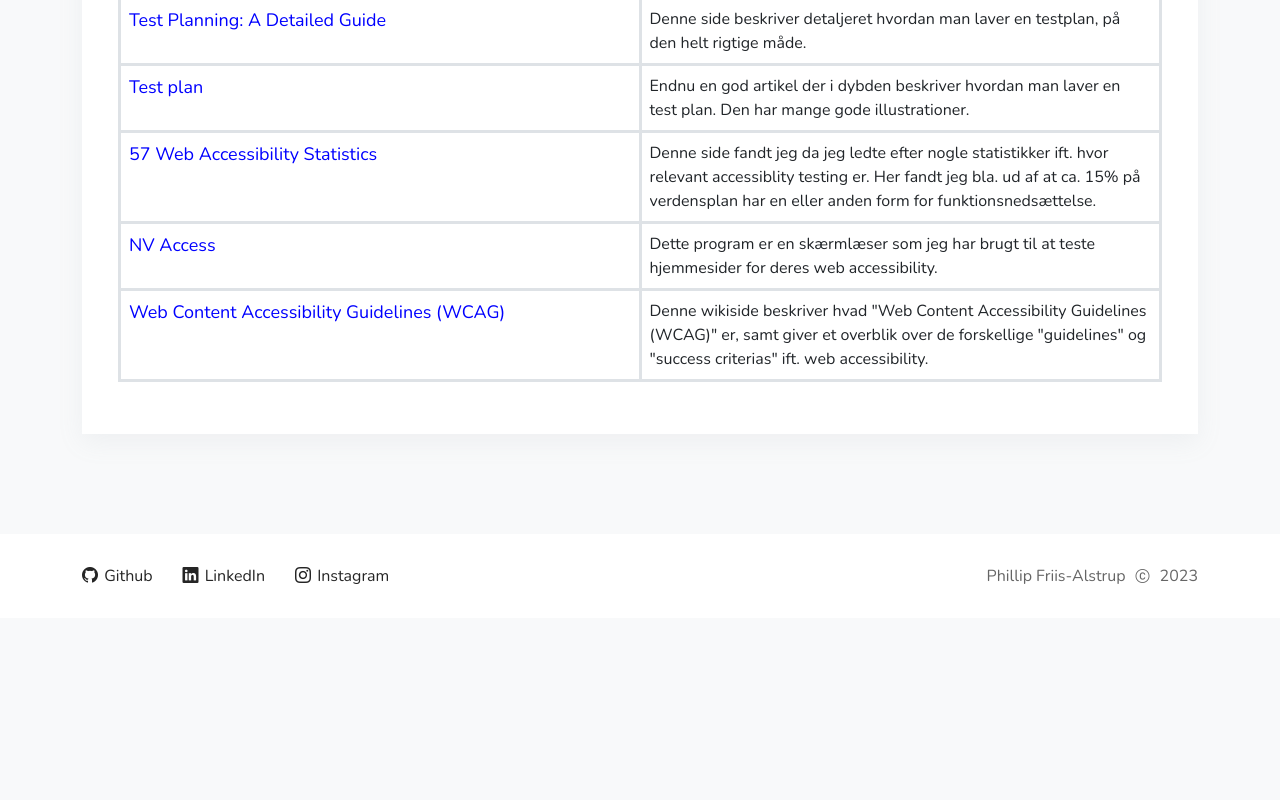
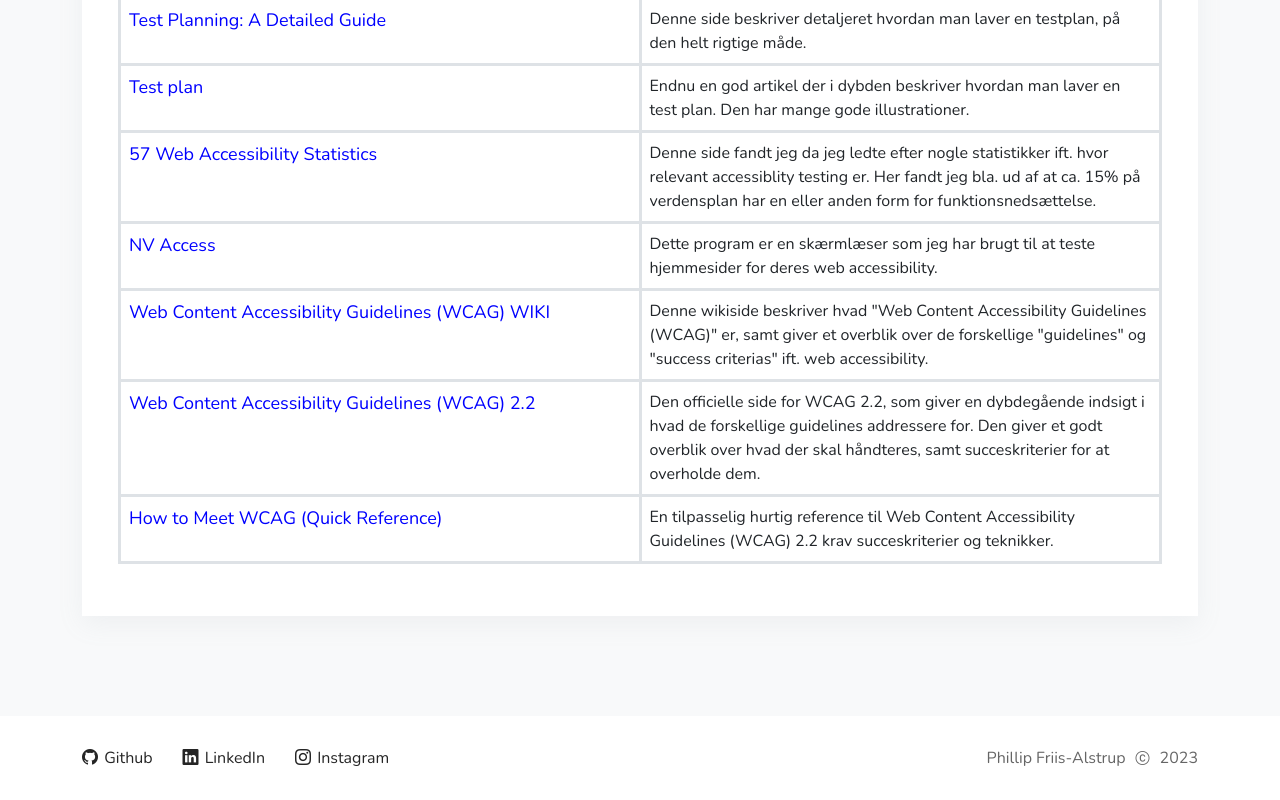
Before and after one commit to Friis-Alstrup/my-portfolio, a React (Vite) app: page /litteratur in a window 1280 px wide. Shown: the part 1950-2750 px from the top of the page. Before the commit the page ends 2568 px from the top, so only its background shows below. Built offline with nearby package versions, Linux system fonts and the light colour scheme.

Commit message:
Added new projects and literatures

```diff
--- a/src/pages/LiteraturePage.jsx
+++ b/src/pages/LiteraturePage.jsx
@@ -366,11 +366,37 @@ export default function LiteraturePage() {
                             href="https://en.wikipedia.org/wiki/Web_Content_Accessibility_Guidelines"
                             target="_blank"
                           >
-                            Web Content Accessibility Guidelines (WCAG)
+                            Web Content Accessibility Guidelines (WCAG) WIKI
                           </a>
                         </td>
                         <td>
                           Denne wikiside beskriver hvad "Web Content Accessibility Guidelines (WCAG)" er, samt giver et overblik over de forskellige "guidelines" og "success criterias" ift. web accessibility.
+                        </td>
+                      </tr>
+                      <tr>
+                        <td>
+                          <a
+                            href="https://www.w3.org/TR/WCAG22/"
+                            target="_blank"
+                          >
+                            Web Content Accessibility Guidelines (WCAG) 2.2
+                          </a>
+                        </td>
+                        <td>
+                          Den officielle side for WCAG 2.2, som giver en dybdegående indsigt i hvad de forskellige guidelines addressere for. Den giver et godt overblik over hvad der skal håndteres, samt succeskriterier for at overholde dem.
+                        </td>
+                      </tr>
+                      <tr>
+                        <td>
+                          <a
+                            href="https://www.w3.org/WAI/WCAG22/quickref/"
+                            target="_blank"
+                          >
+                            How to Meet WCAG (Quick Reference)
+                          </a>
+                        </td>
+                        <td>
+                          En tilpasselig hurtig reference til Web Content Accessibility Guidelines (WCAG) 2.2 krav succeskriterier og teknikker.
                         </td>
                       </tr>
                     </tbody>
--- a/src/pages/ProjectsPage.jsx
+++ b/src/pages/ProjectsPage.jsx
@@ -102,14 +102,20 @@ export default function ProjectsPage() {
               <Card>
                 <Card.Body>
                   <div className="product-header">
-                    <h4>Video om accessibility</h4>
+                    <h4>Accessibility test plan</h4>
                     <h5>
                       <Badge bg="success">Testing</Badge>
                     </h5>
                   </div>
                   <hr />
                   <div className="product-links">
-                    <Link to="/blog/testing-produkt-video-om-accessibility-testing-og-vaerktoejer-til-at-udfoere-test">
+                    <a
+                      href="https://filer.phillipf.dk/AccessibilityTestPlan.pdf"
+                      target="_blank"
+                    >
+                      <i className="bi bi-file-earmark-text-fill"></i>PDF
+                    </a>
+                    <Link to="/blog/testing-produkt-test-plan-for-overholdelse-af-accessibility-guidelines">
                       <i class="bi bi-globe2"></i>Blog indlæg
                     </Link>
                   </div>
@@ -120,7 +126,31 @@ export default function ProjectsPage() {
               <Card>
                 <Card.Body>
                   <div className="product-header">
-                    <h4>Første Cypress test</h4>
+                    <h4>Video om accessibility</h4>
+                    <h5>
+                      <Badge bg="success">Testing</Badge>
+                    </h5>
+                  </div>
+                  <hr />
+                  <div className="product-links">
+                    <a
+                      href="https://www.youtube.com/watch?v=73MzNF9erO8"
+                      target="_blank"
+                    >
+                      <i className="bi bi-youtube"></i>Video
+                    </a>
+                    <Link to="/blog/testing-produkt-video-om-accessibility-testing-og-vaerktoejer-til-test">
+                      <i class="bi bi-globe2"></i>Blog indlæg
+                    </Link>
+                  </div>
+                </Card.Body>
+              </Card>
+            </Col>
+            <Col lg="4">
+              <Card>
+                <Card.Body>
+                  <div className="product-header">
+                    <h4>Første E2E test</h4>
                     <h5>
                       <Badge bg="success">Testing</Badge>
                     </h5>
@@ -133,7 +163,7 @@ export default function ProjectsPage() {
                     >
                       <i className="bi bi-github"></i>Github Repo
                     </a>
-                    <Link to="/blog/foerste-e2e-test-i-cypress">
+                    <Link to="/blog/testing-produkt-foerste-e2e-test-i-cypress">
                       <i class="bi bi-globe2"></i>Blog indlæg
                     </Link>
                   </div>
```
